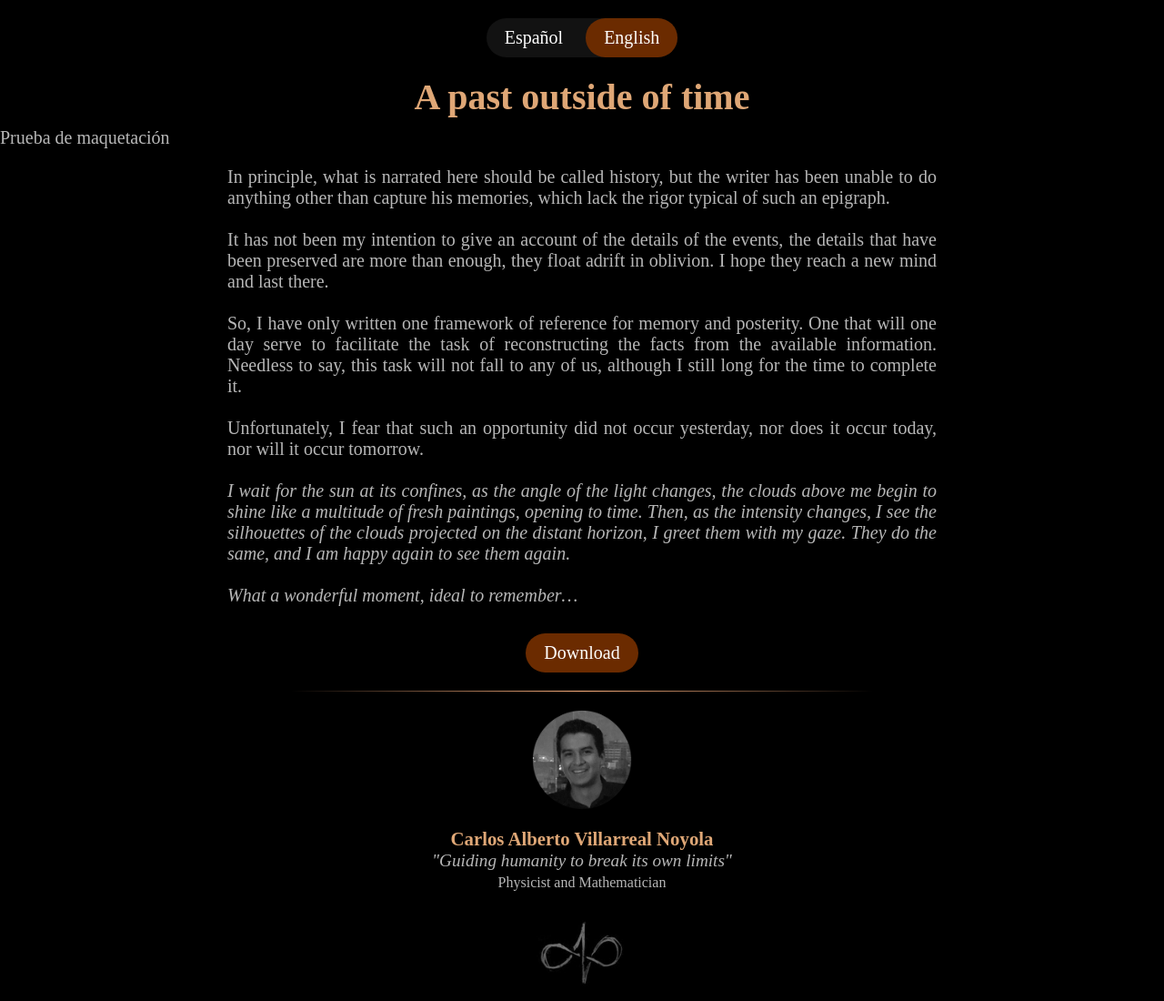
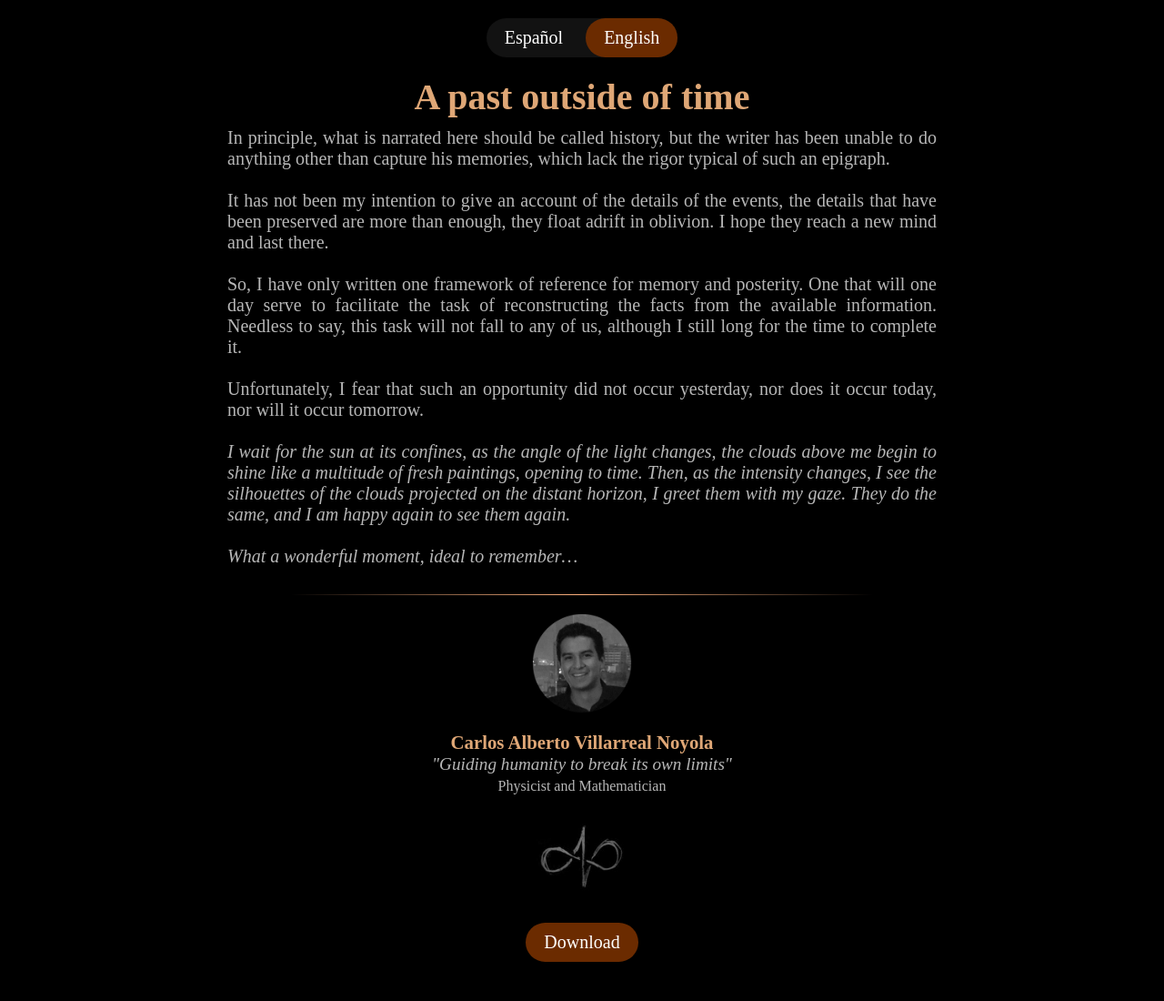
Before and after one commit to ElCaballerodelaTierra/Abstractions, a Jekyll site: the page built from _pages/unPasadoAjenoAlTiempo.md, in a window 1280 px wide. Shown: the whole page at 91% size. Built offline with Jekyll 4.4.1, drawn with Linux system fonts in a browser that asks for light colours; some web fonts are replaced; after the commit the page ends 1077 px from its top, so only the background shows below that.

Commit message:
Cambio de posición del botón de descarga

```diff
--- a/_layouts/default.html
+++ b/_layouts/default.html
@@ -43,8 +43,6 @@
     <h1 class="content-en" style="display: none;">{{ page.title-en }}</h1>
     {% endif %}
 
-    {{content}}
-
     <article>
         <div class="content-es">
             {{ page['content-es'] | markdownify }}
@@ -56,13 +54,13 @@
 
     <!-- Se inserta el boton para descargar la pagina -->
 
-    {% include descargarPagina.html %}
 
     <!-- Se insertan los elementos reutilizables de autor y footer  -->
 
     {% include autor.html %}
     {% include footer.html %}
 
+    {% include descargarPagina.html %}
 </body>
 
 </html>
--- a/_pages/unPasadoAjenoAlTiempo.md
+++ b/_pages/unPasadoAjenoAlTiempo.md
@@ -9,16 +9,9 @@ content-es: |
     de
     hacer otra cosa que plasmar sus recuerdos, los cuales carecen del rigor propio de tal epígrafe.
     <br><br>
-    No ha sido mi intención de dar cuenta a los pormenores de los acontecimientos, los detalles que se han
-    conservado son más que suficientes, flotan a la deriva en el olvido. Espero alcancen una nueva mente y allí
-    perduren.
+    No ha sido mi intención de dar cuenta a los pormenores de los acontecimientos, los detalles que se han conservado son más que suficientes, flotan a la deriva en el olvido. Espero alcancen una nueva mente y allí perduren.
     <br><br>
-    Solo he escrito un marco de referencia para el recuerdo y la posteridad. Uno que sirva algún día para
-    facilitar
-    la tarea de reconstruir los hechos a partir de la información disponible. Aunque huelga decirlo, dicha tarea
-    no
-    recaerá sobre ninguno de nosotros, sin embargo sigo anhelando que algún día llegue el momento de
-    acontecerla.
+    Solo he escrito un marco de referencia para el recuerdo y la posteridad. Uno que sirva algún día para facilitar la tarea de reconstruir los hechos a partir de la información disponible. Aunque huelga decirlo, dicha tarea no recaerá sobre ninguno de nosotros, sin embargo sigo anhelando que algún día llegue el momento de acontecerla.
     Por desgracia me temo que tal ocasión ni se dio en el ayer, ni se da en el presente ni se dará en el mañana.
     <br><br>
     <i>Espero el sol en su confín, al cambiar el ángulo de la luz, las nubes sobre mí comienzan a brillar como una multitud de pinturas frescas, abriéndose al tiempo. Luego, al cambiar su intensidad, veo las siluetas de las nubes proyectadas en el horizonte distante, las saludo con la mirada. Ellas hacen lo propio, y yo vuelvo a ser feliz al verlas de nuevo.
@@ -27,8 +20,7 @@ content-es: |
 
 content-en: |
 
-    In principle, what is narrated here should be called history, but the writer has been unable to do anything
-    other than capture his memories, which lack the rigor typical of such an epigraph.
+    In principle, what is narrated here should be called history, but the writer has been unable to do anything other than capture his memories, which lack the rigor typical of such an epigraph.
     <br><br>
     It has not been my intention to give an account of the details of the events, the details that have been preserved are more than enough, they float adrift in oblivion. I hope they reach a new mind and last there.
     <br><br>
@@ -40,5 +32,3 @@ content-en: |
     What a wonderful moment, ideal to remember...</i>
 
 ---
-
-Prueba de maquetación
```
